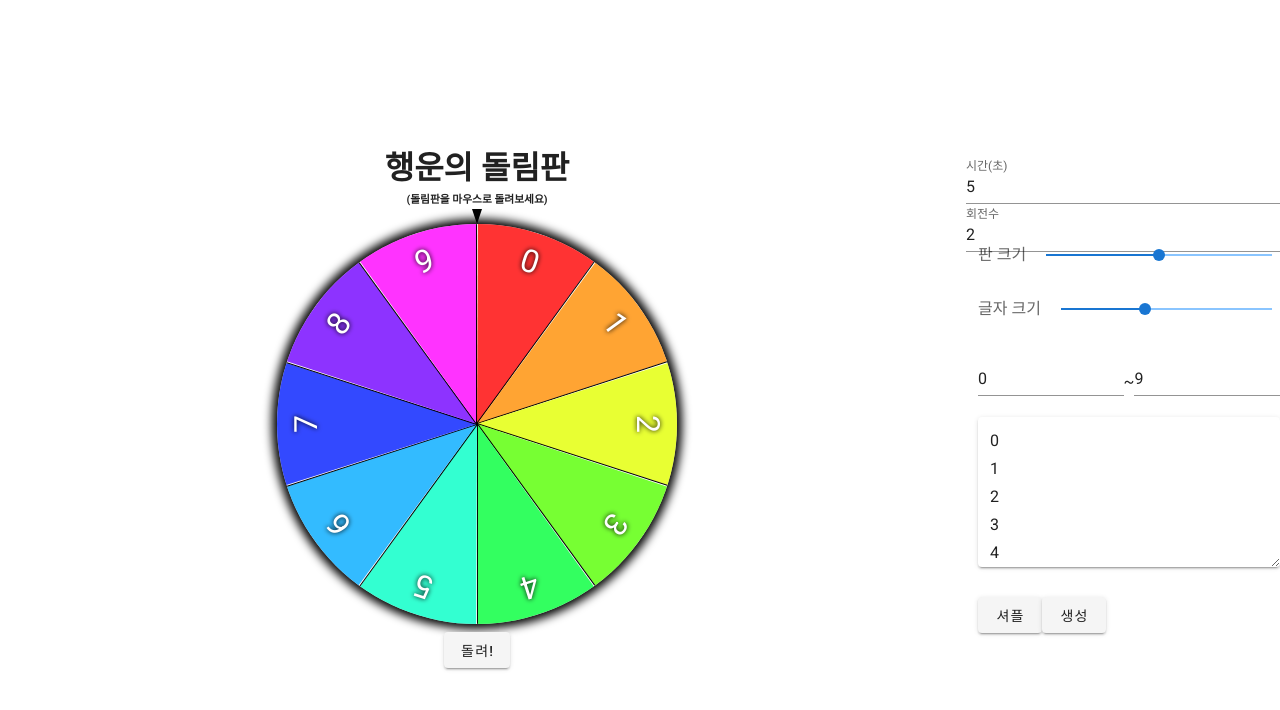
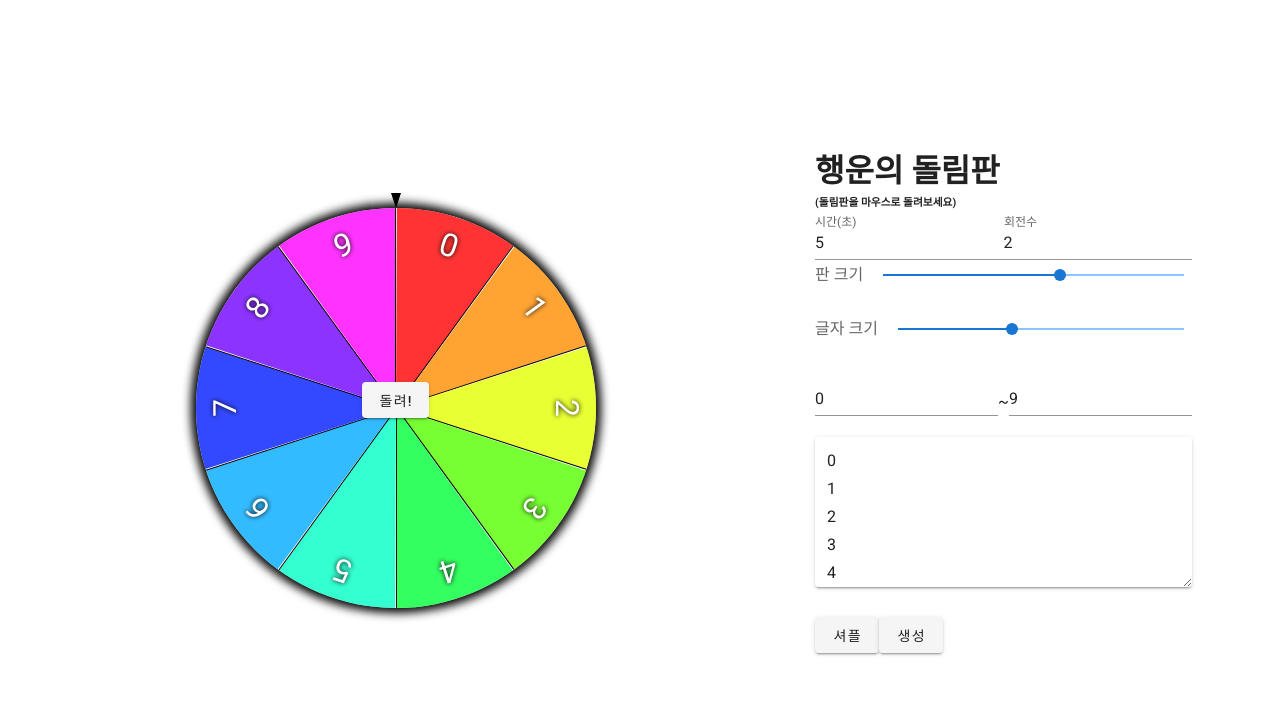
Before and after one commit to taeyunha/dollimpan, a Vue app: page / in a window 1280 px wide. Shown: the top 710 px of the page. Built offline with nearby package versions, Linux system fonts and the light colour scheme.

Commit message:
실시간 결과 추가

```diff
--- a/src/App.vue
+++ b/src/App.vue
@@ -4,18 +4,20 @@
       <v-col>
         <dollimpan
             v-model="items"
-            :speed="speed"
-            :rolling="rolling"
+            :speed="parseInt(speed)"
+            :rolling="parseInt(rolling)"
             :pan-size="panSize"
             :font-size="fontSize"
         ></dollimpan>
       </v-col>
-      <v-col cols="3">
-        <v-row>
+      <v-col cols="auto" class="settings">
+        <h1>행운의 돌림판</h1>
+        <h6>(돌림판을 마우스로 돌려보세요)</h6>
+        <v-row no-gutters>
           <v-text-field hide-details label="시간(초)" v-model="speed" type="number" min="1"></v-text-field>
           <v-text-field hide-details label="회전수" v-model="rolling" type="number" min="0"></v-text-field>
         </v-row>
-        <v-slider v-model="panSize" label="판 크기"></v-slider>
+        <v-slider v-model="panSize" label="판 크기" max="85"></v-slider>
         <v-slider v-model="fontSize" label="글자 크기" max="10"></v-slider>
         <v-row no-gutters align="center">
           <v-col><v-text-field v-model="range[0]" type="number" @change="handleRangeChange"></v-text-field></v-col>
@@ -33,6 +35,18 @@
     </v-row>
   </v-app>
 </template>
+
+<style lang="scss">
+html{
+  overflow: hidden;
+}
+  #app{
+    overflow:hidden;
+  }
+  .settings{
+    padding-right:100px !important;
+  }
+</style>
 
 <script>
 import Dollimpan from "@/components/Dollimpan";
--- a/src/components/Dollimpan.vue
+++ b/src/components/Dollimpan.vue
@@ -1,7 +1,11 @@
 <template>
   <div class="dollimpan">
-    <h1>행운의 돌림판</h1>
-    <h6>(돌림판을 마우스로 돌려보세요)</h6>
+    <v-btn
+        class="btn-roll"
+        @click="handleClickRoll"
+    >돌려!
+    </v-btn>
+    <div v-if="currentItem" class="result" :style="`font-size: ${Math.max(fontSize,3.5)}vh; top: -${Math.max(fontSize,3.5)}vh`">{{currentItem.value}}</div>
     <div class="arrow"></div>
     <div class="pan"
          ref="pan"
@@ -19,18 +23,11 @@
         <div class="background"
              :style="`border-top-color: ${item.color || 'none'}; border-width: ${backgroundWidth}vh; border-top-width: ${panSize/2}vh;`"
         ></div>
-        <span class="value" :style="`font-size:${fontSize}vh;`">{{item.value}}</span>
+        <span class="value" :style="`font-size:${fontSize}vh;`">{{ item.value }}</span>
         <div class="line"
              :style="`transform: rotate(${unit / 2}deg);`"
         ></div>
       </div>
-    </div>
-    <div class="btn">
-      <v-row justify="center">
-        <v-btn
-            @click="handleClickRoll"
-        >돌려!</v-btn>
-      </v-row>
     </div>
   </div>
 </template>
@@ -45,12 +42,13 @@ export default {
     speed: Number,
     rolling: Number
   },
-  data() {
+  data () {
     return {
       toRadian: (degree) => degree * Math.PI / 180,
       toDegree: (radian) => radian / (Math.PI / 180),
       items: this.value,
-      unit : 0,
+      currentItem: null,
+      unit: 0,
       panDegree: 0,
 
       timeout: -1,
@@ -58,6 +56,7 @@ export default {
       grabStart: null,
 
       backgroundWidth: 1,
+      interval: null
     }
   },
   watch: {
@@ -69,38 +68,61 @@ export default {
       this.spreadItem()
     }
   },
+  beforeDestroy () {
+    window.clearInterval(this.interval)
+  },
   mounted () {
     this.spreadItem();
   },
   methods: {
-    calculateDelta(e){
-      const {left,top,width,height} = this.$refs.pan.getBoundingClientRect()
-      const O = {x: left+width/2, y: top+height/2}
-      const {clientX:sx, clientY:sy} = this.grabStart
-      const {clientX:ex, clientY:ey} = e
+    getRotationAngle (target) {
+      const obj = window.getComputedStyle(target, null);
+      const matrix = obj.getPropertyValue('-webkit-transform') ||
+          obj.getPropertyValue('-moz-transform') ||
+          obj.getPropertyValue('-ms-transform') ||
+          obj.getPropertyValue('-o-transform') ||
+          obj.getPropertyValue('transform');
+
+      let angle = 0;
+
+      if (matrix !== 'none') {
+        const values = matrix.match(/[-\d.]+/g);
+        const cos = values[0];
+        const sin = values[1];
+        angle = Math.acos(cos) * 180 / Math.PI;
+        sin < 0 && (angle = 360 - angle);
+      }
+
+      return angle;
+    },
+    calculateDelta (e) {
+      const {left, top, width, height} = this.$refs.pan.getBoundingClientRect()
+      const O = {x: left + width / 2, y: top + height / 2}
+      const {clientX: sx, clientY: sy} = this.grabStart
+      const {clientX: ex, clientY: ey} = e
       const originVector = this.makeVector({x: sx - O.x, y: sy - O.y})
       const newVector = this.makeVector({x: ex - O.x, y: ey - O.y})
-      return (originVector.theta - newVector.theta) * (O.y > ey ? 1 : -1 )
+      return (originVector.theta - newVector.theta) * (O.y > ey ? 1 : -1)
     },
-    makeVector({x,y}) {
-      const scalar = Math.sqrt(Math.pow(x,2) + Math.pow(y,2))
-      const theta = this.toDegree(Math.acos(x/ scalar))
+    makeVector ({x, y}) {
+      const scalar = Math.sqrt(Math.pow(x, 2) + Math.pow(y, 2))
+      const theta = this.toDegree(Math.acos(x / scalar))
       return {
-        x,y,scalar,theta
+        x, y, scalar, theta
       }
     },
-    handleMouseMove(e){
-      if(this.grab){
+    handleMouseMove (e) {
+      if (this.grab) {
         this.panDegree += this.calculateDelta(e)
 
-        const {clientX:ex, clientY:ey} = e
-        this.grabStart = {...this.grabStart, clientX:ex, clientY:ey, time: new Date().getTime()}
+        const {clientX: ex, clientY: ey} = e
+        this.grabStart = {...this.grabStart, clientX: ex, clientY: ey, time: new Date().getTime()}
         //console.debug(distance)
         this.$forceUpdate()
       }
     },
-    handleLeave(e){
-      if(this.grab && this.grabStart){
+    handleLeave (e) {
+      if (this.grab && this.grabStart) {
         const {time: st} = this.grabStart
 
         const time = new Date().getTime() - st
@@ -108,8 +130,8 @@ export default {
 
         this.grab = false
         this.grabStart = null
-        const velocity = delta/time
-        if(velocity !== 0){
+        const velocity = delta / time
+        if (velocity !== 0) {
           const result = this.roll(velocity * this.speed * 1000)
           this.showResult(result)
         }
@@ -117,24 +139,26 @@ export default {
       }
 
     },
-    handleMouseDown(e){
+    handleMouseDown (e) {
       const {clientX, clientY} = e
       this.grab = true
       this.grabStart = {clientX, clientY, time: new Date().getTime()}
       window.clearTimeout(this.timeout)
 
     },
-    showResult(result){
+    showResult (result) {
       window.clearTimeout(this.timeout)
       this.timeout = window.setTimeout(
           () => {
             this.$alert(result.value)
+            window.clearInterval(this.interval)
+            this.currentItem = result
           },
           this.speed * 1000
       )
     },
-    calculateResult () {
-      let resDeg = (this.panDegree % 360)
+    calculateResult (degree) {
+      let resDeg = ((degree || this.panDegree) % 360)
       resDeg < 0 && (resDeg += 360)
       resDeg = 360 - resDeg
       return this.items.find((item) => {
@@ -143,35 +167,39 @@ export default {
         return resDeg >= start && resDeg < end
       })
     },
-    roll(addDegree) {
+    roll (addDegree) {
       addDegree = addDegree || Math.random() * 360 + 360 * this.rolling
       console.debug('roll', addDegree)
-      this.panDegree +=  addDegree
+      this.panDegree += addDegree
+      this.interval = window.setInterval(() => {
+        const degree = this.getRotationAngle(this.$refs.pan)
+        this.currentItem = this.calculateResult(degree)
+      },5)
       return this.calculateResult()
     },
-    handleClickRoll() {
+    handleClickRoll () {
       console.debug('roll click')
       const result = this.roll()
       this.showResult(result)
     },
-    spreadItem(){
+    spreadItem () {
       const items = this.items
       const unit = 360 / items.length
       this.unit = unit
 
-      const tan90m$d2 = Math.tan(this.toRadian(90 - unit/2))// tan(90-@/2)
-      const size = (this.panSize/2)
-      this.backgroundWidth = size/tan90m$d2
-      const colorUnit = 255 * 5 / (items.length-1)
-      items.forEach((item,index) => {
+      const tan90m$d2 = Math.tan(this.toRadian(90 - unit / 2))// tan(90-@/2)
+      const size = (this.panSize / 2)
+      this.backgroundWidth = size / tan90m$d2
+      const colorUnit = 255 * 5 / (items.length - 1)
+      items.forEach((item, index) => {
         item.degree = unit * index
         const x = colorUnit * index
-        const R = Math.min(255,Math.max(Math.abs(x - 255 * 3) - 255 * 1 ,0))
-        const G = Math.min(255,Math.max(-Math.abs( x - 255 * 2) + 255 * 2, 0))
-        const B = Math.min(255,Math.max(x - 255*2, 0))
+        const R = Math.min(255, Math.max(Math.abs(x - 255 * 3) - 255 * 1, 0))
+        const G = Math.min(255, Math.max(-Math.abs(x - 255 * 2) + 255 * 2, 0))
+        const B = Math.min(255, Math.max(x - 255 * 2, 0))
         item.color = `rgba(${R},${G},${B},0.8)`
 
-        item.key = Math.floor(Math.random()*100) + `${item.degree}`
+        item.key = Math.floor(Math.random() * 100) + `${item.degree}`
       })
       this.$forceUpdate()
     }
@@ -180,69 +208,82 @@ export default {
 </script>
 
 <style scoped lang="scss">
-.dollimpan{
-  display:flex;
+.dollimpan {
+  display: flex;
   align-items: center;
   flex-direction: column;
   position: relative;
 
-  .btn{ margin-top: 20px}
+  .result{
+    position: absolute;
+    margin-top: -10px;
+  }
 
-  .item{
-    position:absolute;
+  .btn-roll {
+    position: absolute;
+    top: 50%;
+    transform: translateY(-50%);
+    z-index: 1;
+  }
+
+  .item {
+    position: absolute;
     transform-origin: bottom;
-    height:50%;
-    display:flex;
+    height: 50%;
+    display: flex;
     justify-content: center;
 
-    .value{
+    .value {
       color: white;
       text-shadow: 0 0 5px black;
       margin-top: 5px;
     }
+
     .background {
-      position:absolute;
+      position: absolute;
       z-index: -1;
       border-style: solid;
       border-bottom-width: 0 !important;
       border-color: transparent;
     }
-    .line{
+
+    .line {
       transform-origin: bottom;
       position: absolute;
-      top:0;
-      height:100%;
+      top: 0;
+      height: 100%;
       border-right: 1px solid black;
     }
   }
 
-  .pan{
+  .pan {
     user-select: none;
     border-radius: 100vh;
-    position:relative;
-    overflow:hidden;
+    position: relative;
+    overflow: hidden;
 
     box-shadow: 0 0 10px 5px black;
-    display:flex;
+    display: flex;
     justify-content: center;
 
-    transition: transform cubic-bezier(.18,.55,.35,1); // speed 필요함
+    transition: transform cubic-bezier(.18, .55, .35, 1); // speed 필요함
 
     cursor: move;
     cursor: grab;
 
-    &:active{
+    &:active {
       cursor: grabbing;
     }
   }
 
-  .arrow{
-    display:flex;
+  .arrow {
+    display: flex;
     justify-content: center;
     height: 15px;
-    &:after{
+
+    &:after {
       content: "";
-      position:absolute;
+      position: absolute;
       border-top: 15px solid black;
       border-left: 5px solid transparent;
       border-right: 5px solid transparent;
```
